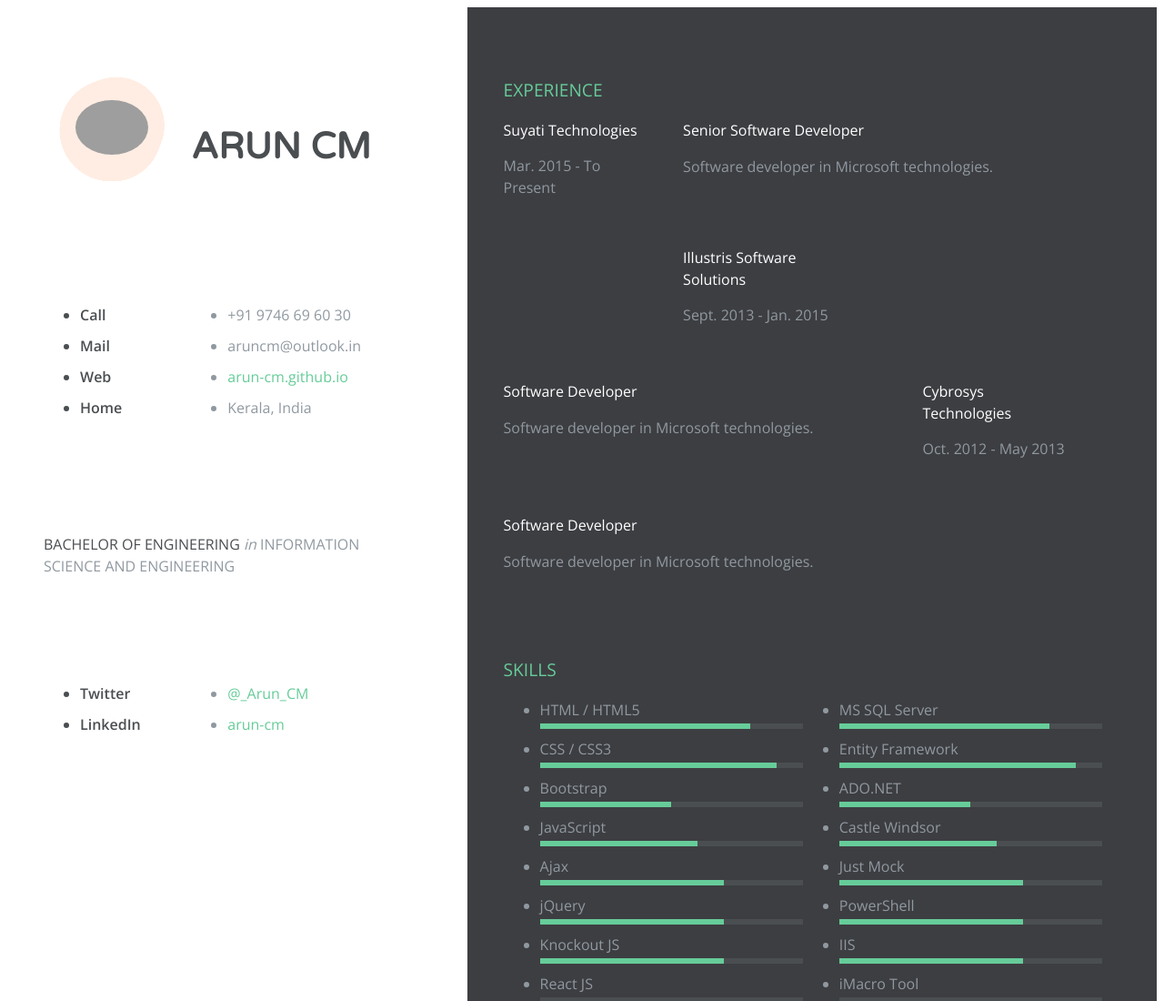
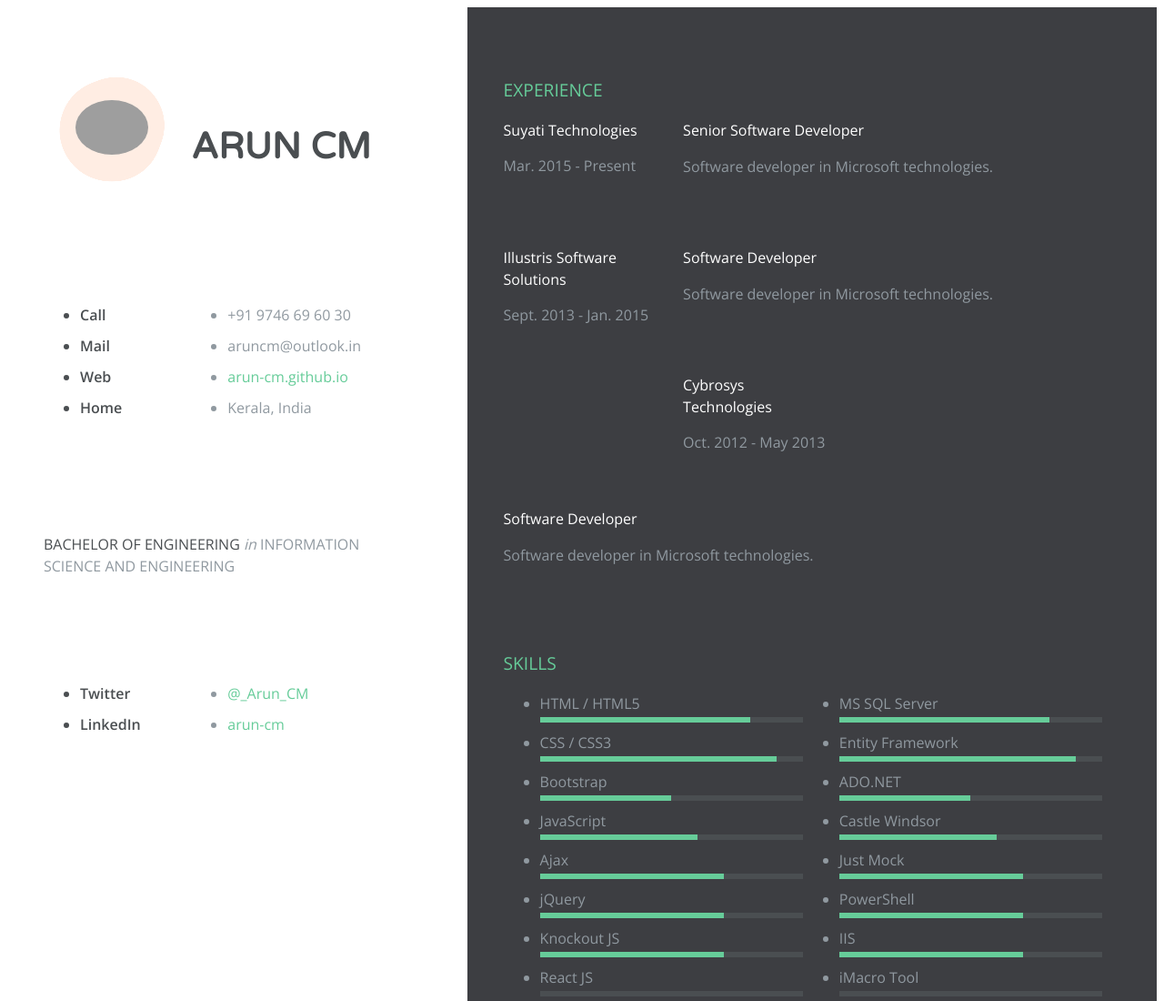
Before and after one commit to arun-cm/arun-cm.github.io, a plain HTML site: page index.html in a window 1280 px wide. Shown: the top 1100 px of the page at 91% size. Drawn offline with nearby package versions, Linux system fonts and the light colour scheme; grey boxes are pictures that could not be loaded.

Commit message:
Update index.html

```diff
--- a/index.html
+++ b/index.html
@@ -93,7 +93,7 @@
 
         <div class="company-wrapper clearfix">
           <div class="experience-title">Suyati Technologies</div> <!-- NAME OF THE COMPANY YOUWORK WITH  -->
-          <div class="time">Mar. 2015 - To Present </div> <!-- THE TIME YOU WORK WITH THE COMPANY  -->
+          <div class="time">Mar. 2015 - Present </div> <!-- THE TIME YOU WORK WITH THE COMPANY  -->
         </div>
 
         <div class="job-wrapper clearfix">
```
